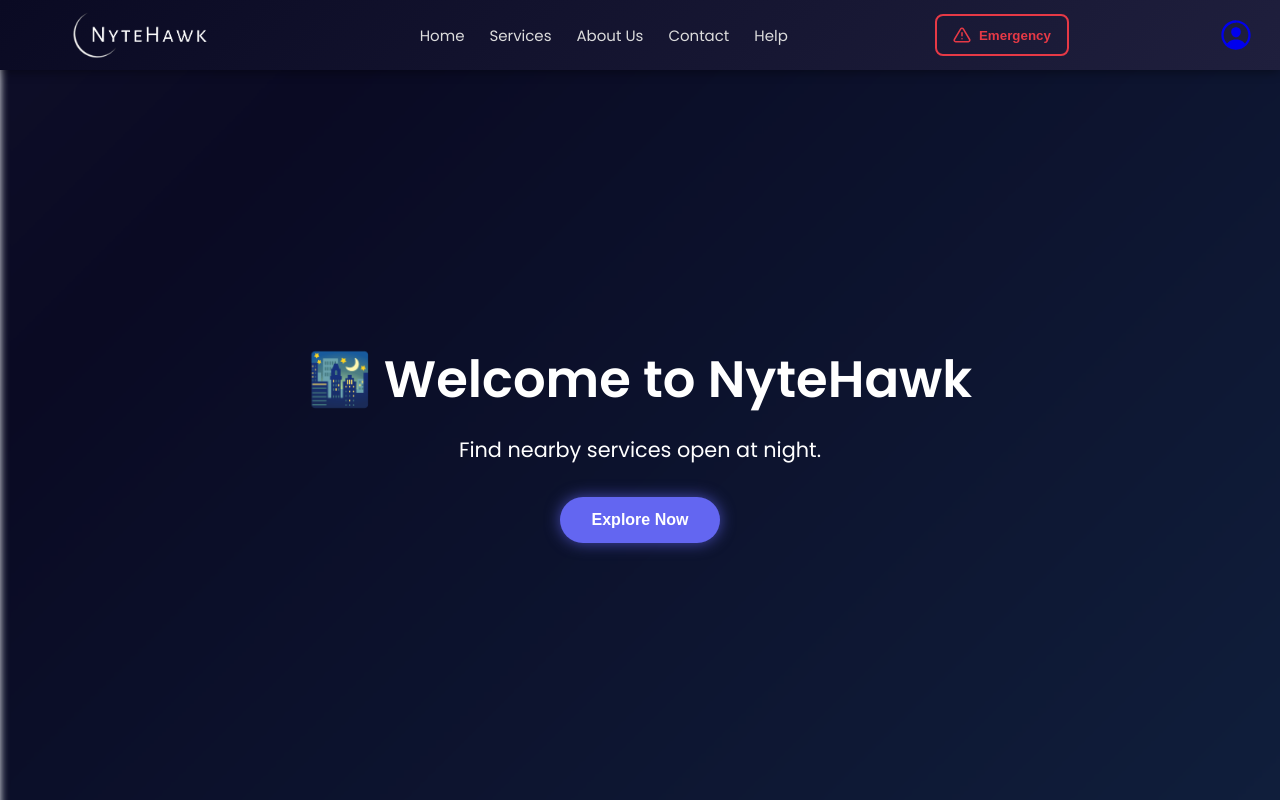
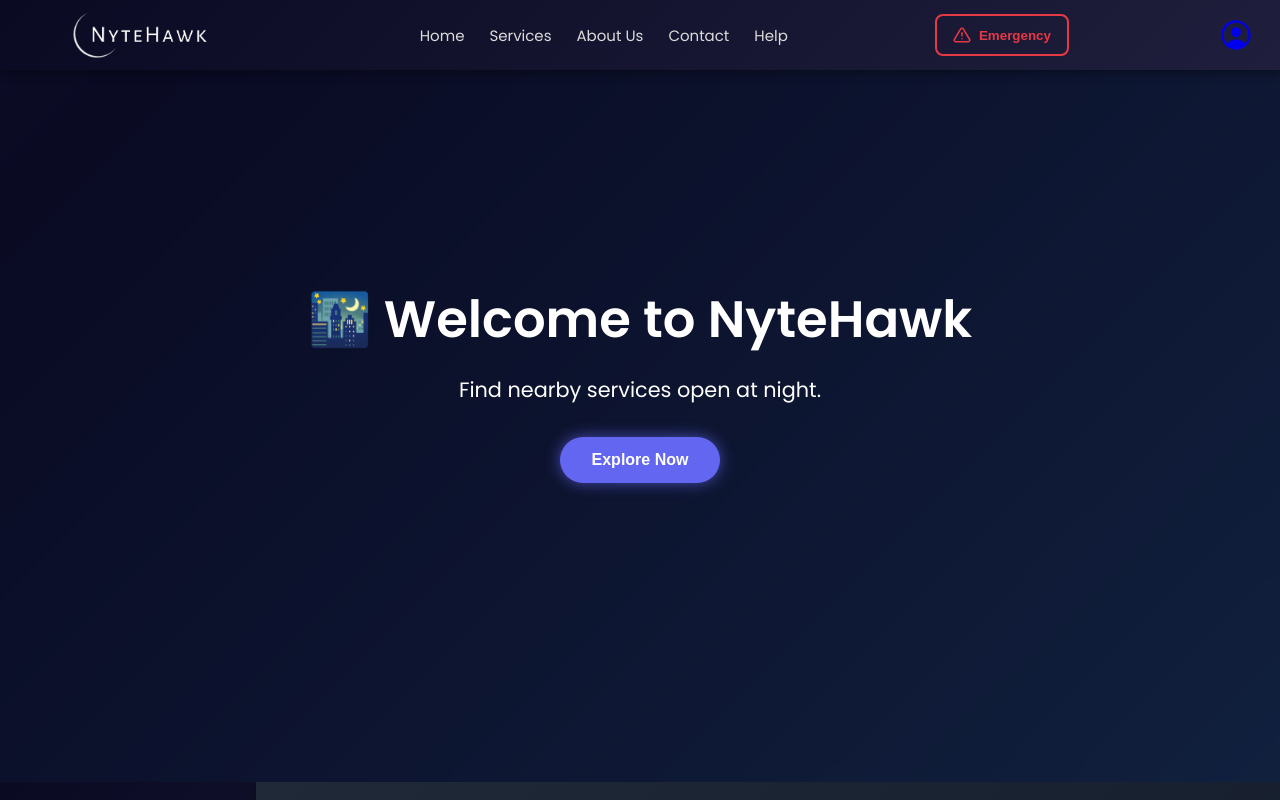
Before and after one commit to Krish-zinzuvadiya/NyteHawk, a React (Create React App) app: page /home in a window 1280 px wide. Shown: the top 800 px of the page. Built offline with nearby package versions, Linux system fonts and the light colour scheme.

Commit message:
Update MainHome.css

```diff
--- a/src/styles/MainHome.css
+++ b/src/styles/MainHome.css
@@ -1,6 +1,7 @@
 /* Full hero container */
 .hero-section {
   position: relative;
+  margin-top: -60px;
   height: 100vh;
   width: 100%;
   overflow: hidden;
@@ -13,7 +14,7 @@
 .animated-bg {
   position: absolute;
   top: 0;
-  left: 0;
+  left:-1;
   width: 120%;
   height: 120%;
   background: linear-gradient(
```
